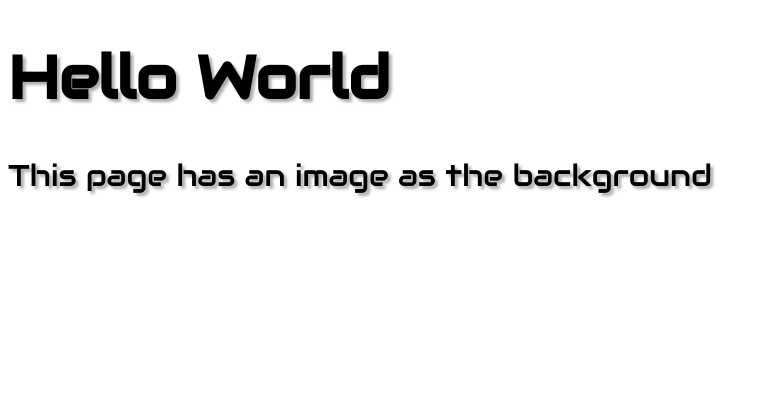
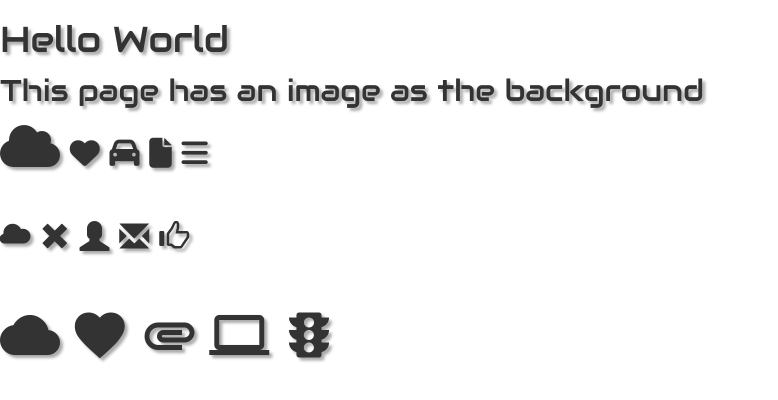
Before and after one commit to rfloresj/PracticeCSS, a plain HTML site: page index.html in a window 1280 px wide. Shown: the whole page, without its empty margins (0-778 px from the left). Drawn offline with nearby package versions, Linux system fonts and the light colour scheme.

Commit message:
Adding Notes

```diff
--- a/index.html
+++ b/index.html
@@ -4,8 +4,11 @@
 <head>
     <meta charset="UTF-8">
     <meta http-equiv="X-UA-Compatible" content="IE=edge">
+    <script src="https://kit.fontawesome.com/eb011919c3.js" crossorigin="anonymous"></script>
     <title>Page Title</title>
     <link rel="icon" type="image/x-icon" href="favicon.ico">
+    <link rel="stylesheet" href="https://fonts.googleapis.com/icon?family=Material+Icons">
+    <link rel="stylesheet" href="https://maxcdn.bootstrapcdn.com/bootstrap/3.3.7/css/bootstrap.min.css">
     <link rel="stylesheet" href="Practice.css">
     <link rel="stylesheet" href="https://fonts.googleapis.com/css?family=Audiowide&effect=neon">
 </head>
@@ -13,5 +16,24 @@
 <body>
 <h1 class="font-effect-neon">Hello World</h1>
 <p>This page has an image as the background</p>
+<i class="fas fa-cloud" style="font-size:48px;"></i>
+<i class="fas fa-heart"></i>
+<i class="fas fa-car"></i>
+<i class="fas fa-file"></i>
+<i class="fas fa-bars"></i>
+<br><br>
+<i class="glyphicon glyphicon-cloud"></i>
+<i class="glyphicon glyphicon-remove"></i>
+<i class="glyphicon glyphicon-user"></i>
+<i class="glyphicon glyphicon-envelope"></i>
+<i class="glyphicon glyphicon-thumbs-up"></i>
+<br><br>
+<i class="material-icons" style="font-size:60px;">cloud</i>
+<i class="material-icons" style="font-size:60px;">favorite</i>
+<i class="material-icons" style="font-size:60px;">attachment</i>
+<i class="material-icons" style="font-size:60px;">computer</i>
+<i class="material-icons" style="font-size:60px;">traffic</i>
+
+
 </body>
 </html>
```
Also changed, not shown: Notes.txt.
